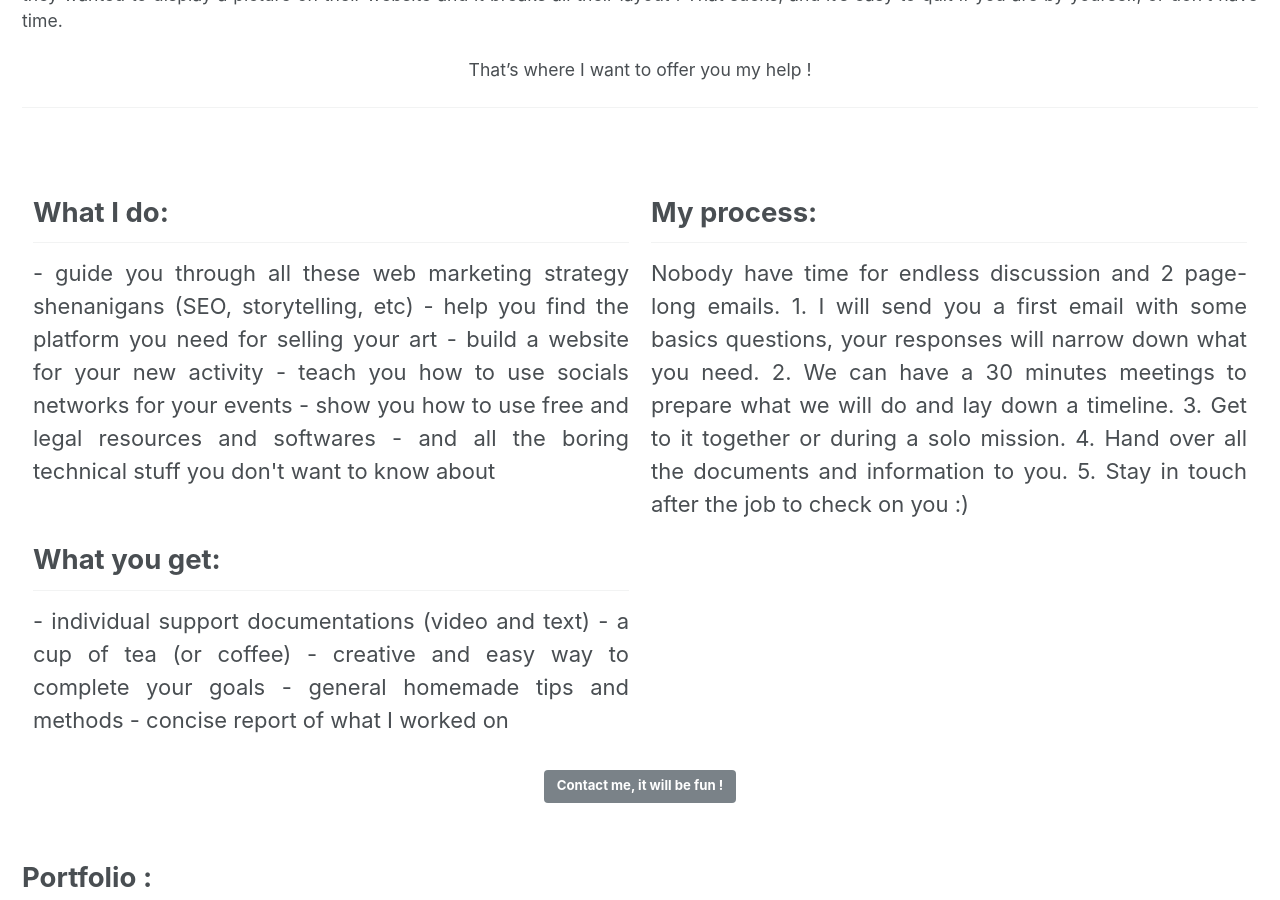
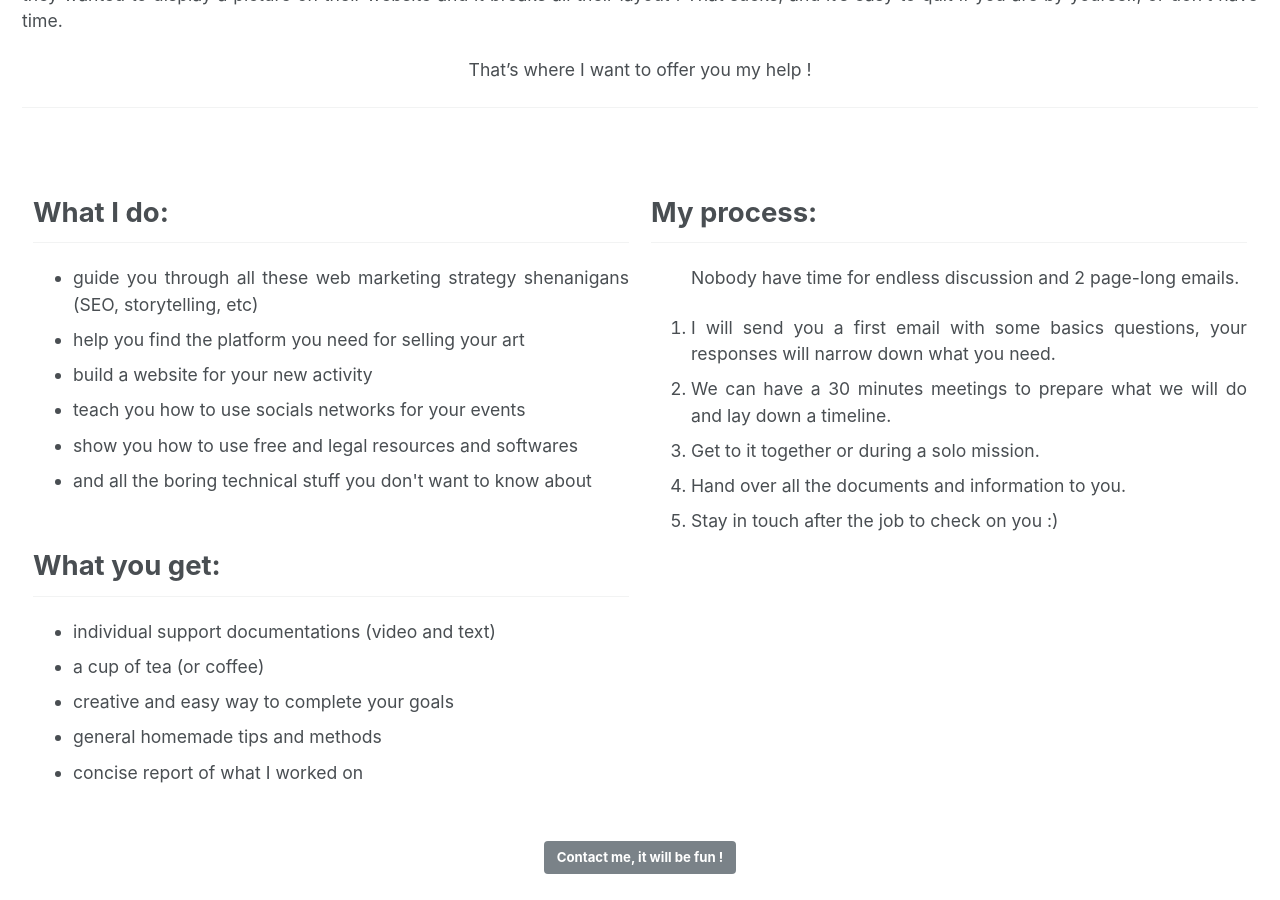
Before and after one commit to zuperninja/zuperninja.github.io, a Jekyll site: the page built from _pages/about.md, in a window 1280 px wide and 900 px high, scrolled down 1300 px. Built offline with Jekyll 4.4.1, drawn with Linux system fonts in a browser that asks for light colours.

Commit message:
Update about.md

```diff
--- a/_pages/about.md
+++ b/_pages/about.md
@@ -79,33 +79,33 @@ Nobody have time for endless discussion and 2 page-long emails.
 <table>
     <td>
       <h2>What I do: </h2>
-      <div>
-- guide you through all these web marketing strategy shenanigans (SEO, storytelling, etc)
-- help you find the platform you need for selling your art
-- build a website for your new activity
-- teach you how to use socials networks for your events
-- show you how to use free and legal resources and softwares
-- and all the boring technical stuff you don't want to know about
-         </div>
+      <ul>
+        <li>guide you through all these web marketing strategy shenanigans (SEO, storytelling, etc)</li>
+        <li>help you find the platform you need for selling your art</li>
+        <li>build a website for your new activity</li>
+        <li>teach you how to use socials networks for your events</li>
+        <li>show you how to use free and legal resources and softwares</li>
+        <li>and all the boring technical stuff you don't want to know about</li>
+         </ul>
       <h2>What you get: </h2>
-      <div>
-- individual support documentations (video and text)
-- a cup of tea (or coffee)
-- creative and easy way to complete your goals
-- general homemade tips and methods
-- concise report of what I worked on
-         </div>
+      <ul>
+        <li>individual support documentations (video and text) </li>
+        <li>a cup of tea (or coffee)</li>
+        <li>creative and easy way to complete your goals</li>
+        <li>general homemade tips and methods</li>
+        <li>concise report of what I worked on</li>
+       </ul>
     </td>
     <td>
       <h2>My process: </h2>
-      <div>
-Nobody have time for endless discussion and 2 page-long emails.
-1. I will send you a first email with some basics questions, your responses will narrow down what you need.
-2. We can have a 30 minutes meetings to prepare what we will do and lay down a timeline.
-3. Get to it together or during a solo mission.
-4. Hand over all the documents and information to you.
-5. Stay in touch after the job to check on you :)
-       </div>
+      <ol>
+        <p>Nobody have time for endless discussion and 2 page-long emails. </p>
+        <li>I will send you a first email with some basics questions, your responses will narrow down what you need. </li>
+        <li>We can have a 30 minutes meetings to prepare what we will do and lay down a timeline. </li>
+        <li>Get to it together or during a solo mission.</li>
+        <li>Hand over all the documents and information to you.</li>
+        <li>Stay in touch after the job to check on you :)</li>
+       </ol>
     </td>
 </table>
 
```
